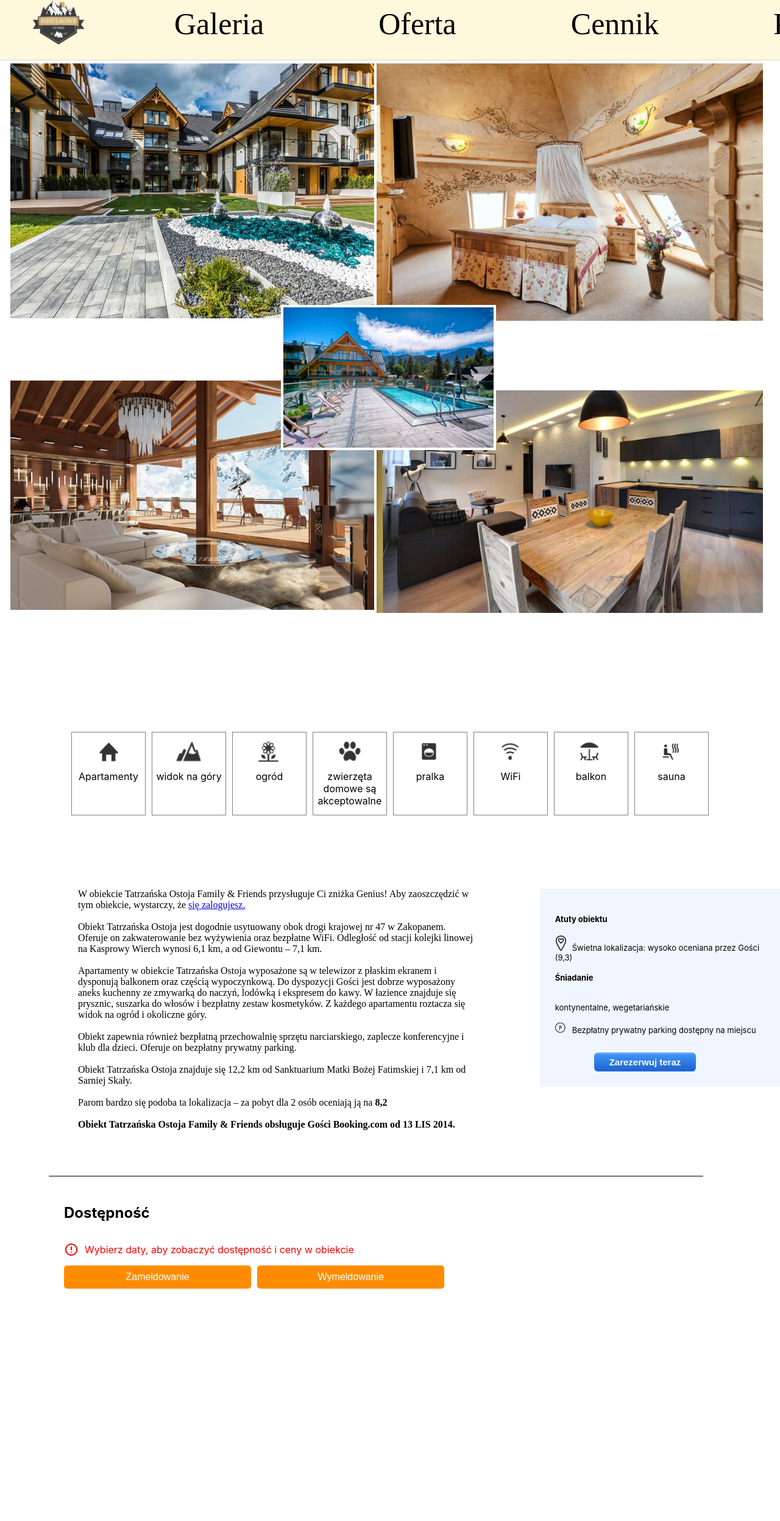
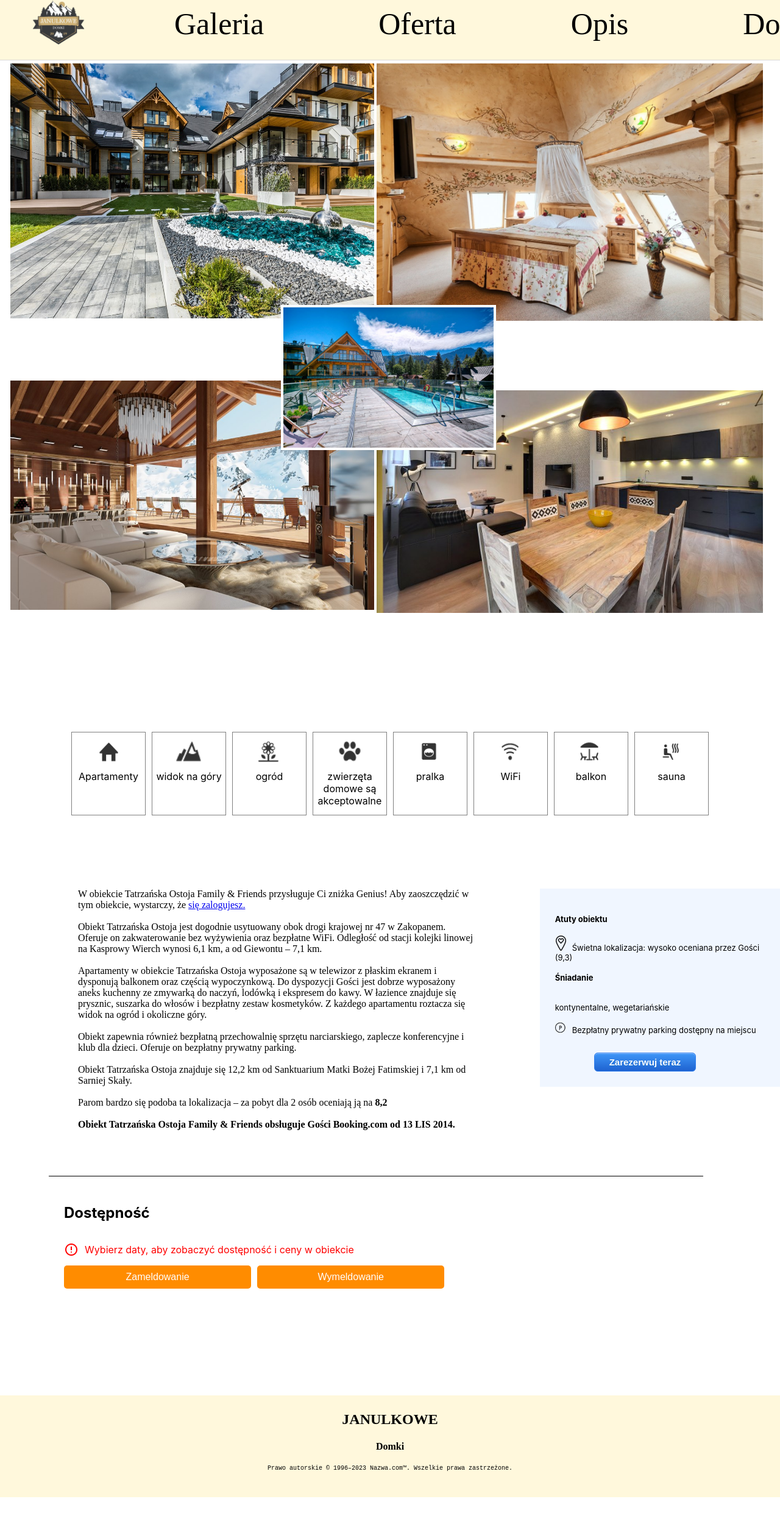
Before and after one commit to Selwat/StronaPensjonatuWGorach, a React (Create React App) app: page / in a window 1280 px wide. Shown: the top 2494 px of the page at 61% size. After the commit the page ends 2455 px from the top, so only its background shows below. Built offline with nearby package versions, Linux system fonts and the light colour scheme; a web font is replaced by a local one.

Commit message:
I added a footer

```diff
--- a/src/App.js
+++ b/src/App.js
@@ -5,6 +5,7 @@ import Wyposazenie from "./Components/wyposazenie";
 import Opis from "./Components/opis";
 import Atuty from "./Components/AtutyObiektu";
 import Dostepnosc from "./Components/dostepnosc";
+import Fotter from "./Components/Fotter";
 import "./style.css";
 const App = () => {
     return(
@@ -17,6 +18,7 @@ const App = () => {
             <Atuty />
             </div>
             <Dostepnosc />
+            <Fotter />
         </>
     );
 };
--- /dev/null
+++ b/src/Components/Fotter.js
@@ -0,0 +1,14 @@
+import React from "react";
+import logodomki from './obrazy/logodomki.png';
+
+const Fotter = () => {
+  return (
+    <div className="fotter">
+       <h2>JANULKOWE</h2>
+       <h4>Domki</h4>
+       <p>Prawo autorskie © 1996–2023 Nazwa.com™. Wszelkie prawa zastrzeżone.</p>
+    </div>
+  );
+};
+
+export default Fotter;
--- a/src/Components/baner.js
+++ b/src/Components/baner.js
@@ -7,8 +7,8 @@ const Baner = () => {
       <img src={logo} id="logo" alt="logo" />
       <div className="galeria-baner">Galeria</div>
       <div className="oferta">Oferta</div>
-      <div className="cennik">Cennik</div>
-      <div className="kontakt">Kontakt</div>
+      <div className="cennik">Opis</div>
+      <div className="kontakt">Dostępność</div>
     </div>
   );
 };
--- a/src/Components/dostepnosc.js
+++ b/src/Components/dostepnosc.js
@@ -58,9 +58,6 @@ const Dostepnosc = () => {
     );
   };
 
-
-
-
   return (
     <div className="DostepnoscDiv">
       <h2>Dostępność</h2>
--- a/src/style.css
+++ b/src/style.css
@@ -6,7 +6,7 @@ body {
     box-sizing: border-box;
     padding: 0;
     margin: 0;
-    padding-bottom: 1000px;
+    overflow-x: hidden;
 }
 .baner {
     position: relative;
@@ -220,7 +220,7 @@ body {
     margin: 2vw 10vh;
     display: block;
     padding: 25px;
-    height: min-content;
+    height: max-content;
 
 }
 .DostepnoscUwaga{
@@ -309,7 +309,7 @@ body {
     text-align: center;
     text-decoration: none;
     text-transform: uppercase;
-    padding: 10px 20px;
+    padding: 1vw 1vh;
     cursor: pointer;
     transition: background-color 0.3s ease-in-out;
     }
@@ -354,3 +354,18 @@ body {
       .WymeldowanieData:hover {
         background-color: #ff6f00;
       }
+
+      .fotter{
+        height: 20vh;
+        background-color: cornsilk;
+        margin-top: 150px;
+        width: 100vw;
+        text-align: center;
+        font-family: 'Qwitcher Grypen';
+        font-size: 16px;
+        padding-top: 7px;
+      }
+.fotter p {
+    font-family: 'Courier New', Courier, monospace;
+    font-size: 10px;
+}
```
